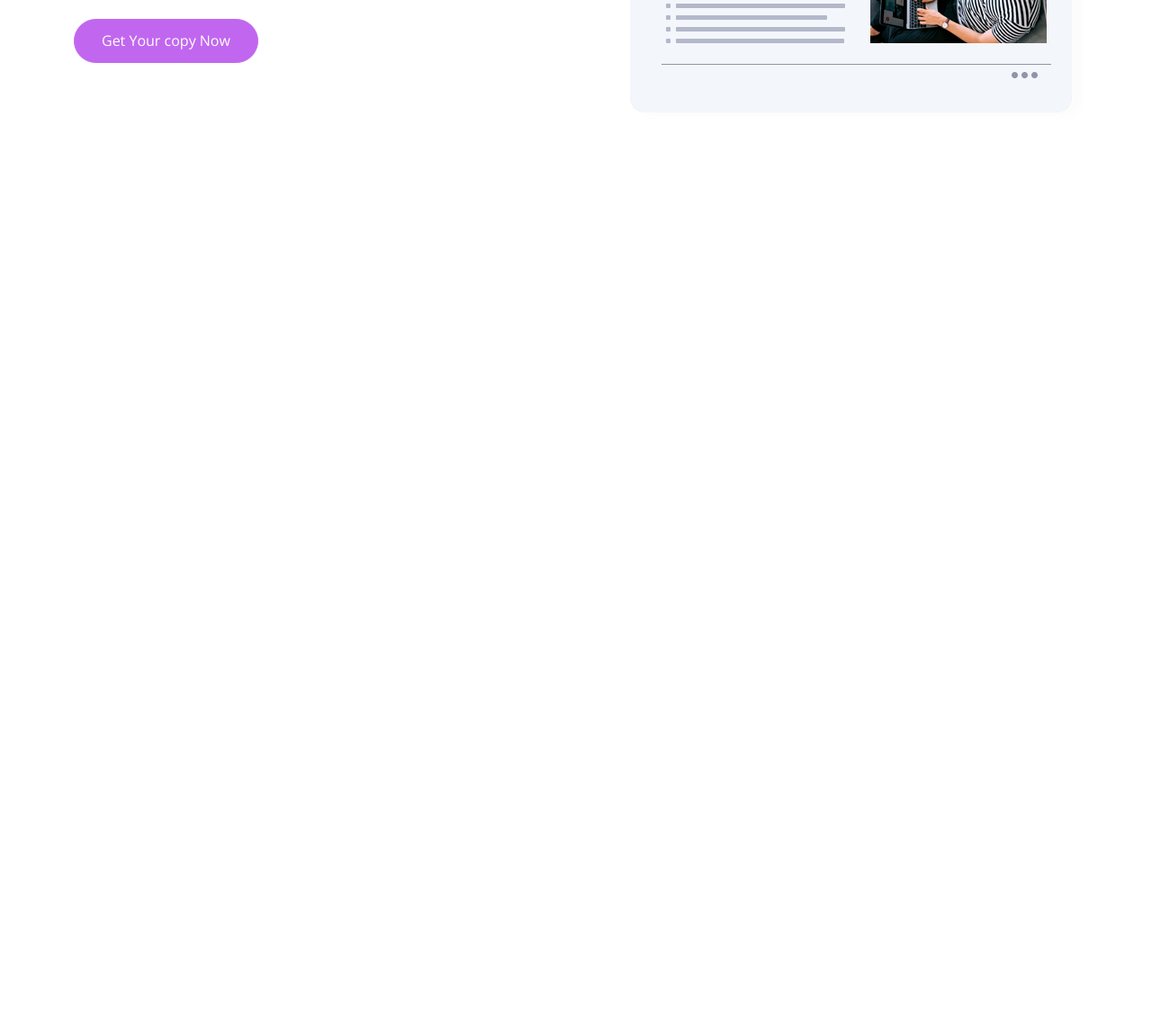
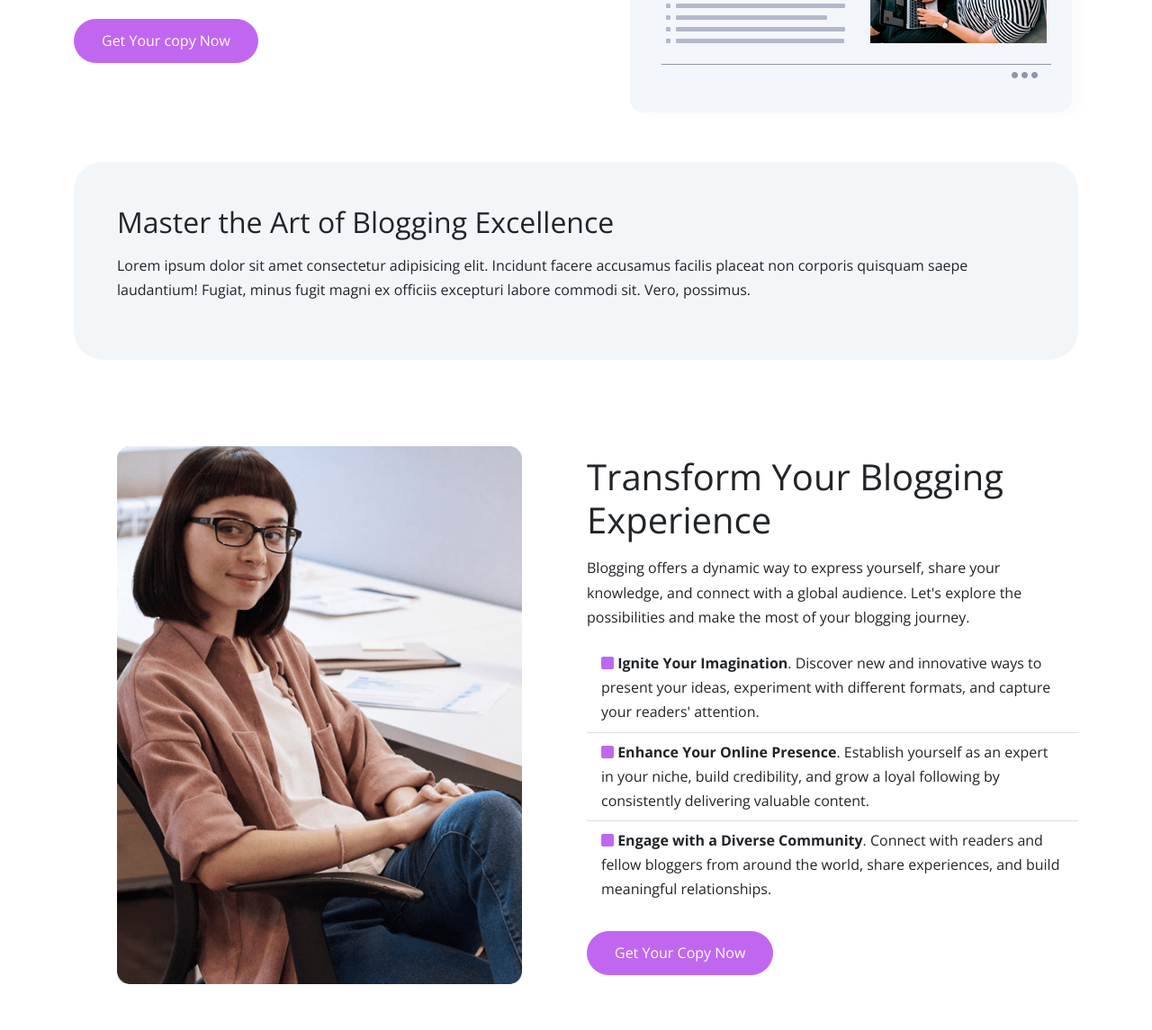
Before and after one commit to Nkugavarathan/E-Book-Website, a website: page index.html in a window 1280 px wide. Shown: the part 1857-3002 px from the top of the page at 90% size. Before the commit the page ends 2085 px from the top, so only its background shows below. Drawn offline with nearby package versions, Linux system fonts and the light colour scheme; files that its build step writes are made by us from their sources.

Commit message:
details 2 added

```diff
--- a/index.html
+++ b/index.html
@@ -166,7 +166,7 @@
     <section id="details" class="details">
       <div class="container">
         <div class="row">
-          <div class="col-md-6">
+          <div class="col-lg-6">
             <div
               class="text-container d-flex flex-column justify-content-center h-100"
             >
@@ -200,13 +200,13 @@
                 href=""
                 class="btn btn-primary text-white mt-4 align-self-start"
                 data-bs-toggle="modal"
-                data-bs-target="#modal"
+                data-bs-target="#modal-1"
                 >Get Your copy Now</a
               >
             </div>
           </div>
 
-          <div class="col-md-6">
+          <div class="col-lg-6">
             <div class="image-container p-5">
               <img src="images/description.png" alt="" />
             </div>
@@ -214,8 +214,8 @@
         </div>
       </div>
     </section>
-    <!-- Modal  -->
-    <div id="modal" class="modal fade">
+    <!-- Modal   -->
+    <div id="modal-1" class="modal fade">
       <div class="modal-dialog modal-lg modal-dialog-centered mt-3">
         <div class="modal-content p-5">
           <div class="row">
@@ -255,7 +255,7 @@
                 <a href="   " class="btn btn-primary text-white"
                   >Free Download</a
                 >
-                <button class="btn btn-danger" data-bs-dismiss="modal">
+                <button class="btn btn-danger ms-3" data-bs-dismiss="modal">
                   Close
                 </button>
               </div>
@@ -271,11 +271,127 @@
       <div class="container">
         <div class="row">
           <div class="col-12">
-            <div class="text-container bg-light"></div>
+            <div class="text-container bg-light p-5 rounded-5">
+              <h2>Master the Art of Blogging Excellence</h2>
+              <p>
+                Lorem ipsum dolor sit amet consectetur adipisicing elit.
+                Incidunt facere accusamus facilis placeat non corporis quisquam
+                saepe laudantium! Fugiat, minus fugit magni ex officiis
+                excepturi labore commodi sit. Vero, possimus.
+              </p>
+            </div>
           </div>
         </div>
       </div>
     </section>
+
+    <!-- Details 2  -->
+
+    <section class="details my-5">
+      <div class="container">
+        <div class="row">
+          <div class="col-lg-6">
+            <div class="img-container p-5">
+              <img src="images/author.png" class="img-fluid" alt="" />
+            </div>
+          </div>
+          <div class="col-lg-6">
+            <div
+              class="text-container d-flex flex-column justify-content-center h-100"
+            >
+              <h2 class="display-6">Transform Your Blogging Experience</h2>
+              <p>
+                Blogging offers a dynamic way to express yourself, share your
+                knowledge, and connect with a global audience. Let's explore the
+                possibilities and make the most of your blogging journey.
+              </p>
+              <ul class="list-group list-group-flush">
+                <li class="list-group-item">
+                  <i class="fas fa-square text-primary"></i>
+                  <strong>Ignite Your Imagination</strong>. Discover new and
+                  innovative ways to present your ideas, experiment with
+                  different formats, and capture your readers' attention.
+                </li>
+                <li class="list-group-item">
+                  <i class="fas fa-square text-primary"></i>
+                  <strong>Enhance Your Online Presence</strong>. Establish
+                  yourself as an expert in your niche, build credibility, and
+                  grow a loyal following by consistently delivering valuable
+                  content.
+                </li>
+                <li class="list-group-item">
+                  <i class="fas fa-square text-primary"></i>
+                  <strong>Engage with a Diverse Community</strong>. Connect with
+                  readers and fellow bloggers from around the world, share
+                  experiences, and build meaningful relationships.
+                </li>
+              </ul>
+              <a
+                href=""
+                class="btn btn-primary text-white mt-4 align-self-start"
+                data-bs-toggle="modal"
+                data-bs-target="#modal-2"
+                >Get Your Copy Now</a
+              >
+            </div>
+          </div>
+        </div>
+      </div>
+    </section>
+
+    <!-- modal-2  -->
+
+    <div id="modal-2" class="modal fade">
+      <div class="modal-dialog modal-lg modal-dialog-centered mt-3">
+        <div class="modal-content p-5">
+          <div class="row">
+            <div class="col-lg-6">
+              <div class="image-container">
+                <img src="images/author.png" alt="" class="img-fluid" />
+              </div>
+            </div>
+            <div class="col-lg-6">
+              <div class="text-container">
+                <h2 class="display-6">Transform Your Blogging Experience</h2>
+                <p>
+                  Blogging offers a dynamic way to express yourself, share your
+                  knowledge, and connect with a global audience. Let's explore
+                  the possibilities and make the most of your blogging journey.
+                </p>
+                <ul class="list-group list-group-flush">
+                  <li class="list-group-item">
+                    <i class="fas fa-square text-primary"></i>
+                    <strong>Ignite Your Imagination</strong>. Discover new and
+                    innovative ways to present your ideas, experiment with
+                    different formats, and capture your readers' attention.
+                  </li>
+                  <li class="list-group-item">
+                    <i class="fas fa-square text-primary"></i>
+                    <strong>Enhance Your Online Presence</strong>. Establish
+                    yourself as an expert in your niche, build credibility, and
+                    grow a loyal following by consistently delivering valuable
+                    content.
+                  </li>
+                  <li class="list-group-item">
+                    <i class="fas fa-square text-primary"></i>
+                    <strong>Engage with a Diverse Community</strong>. Connect
+                    with readers and fellow bloggers from around the world,
+                    share experiences, and build meaningful relationships.
+                  </li>
+                </ul>
+                <a href="   " class="btn btn-primary text-white"
+                  >Free Download</a
+                >
+                <button class="btn btn-danger ms-3" data-bs-dismiss="modal">
+                  Close
+                </button>
+              </div>
+            </div>
+          </div>
+        </div>
+      </div>
+    </div>
+
     <script src="js/bootstrap.bundle.min.js"></script>
     <script src="js/script.js"></script>
   </body>
```
